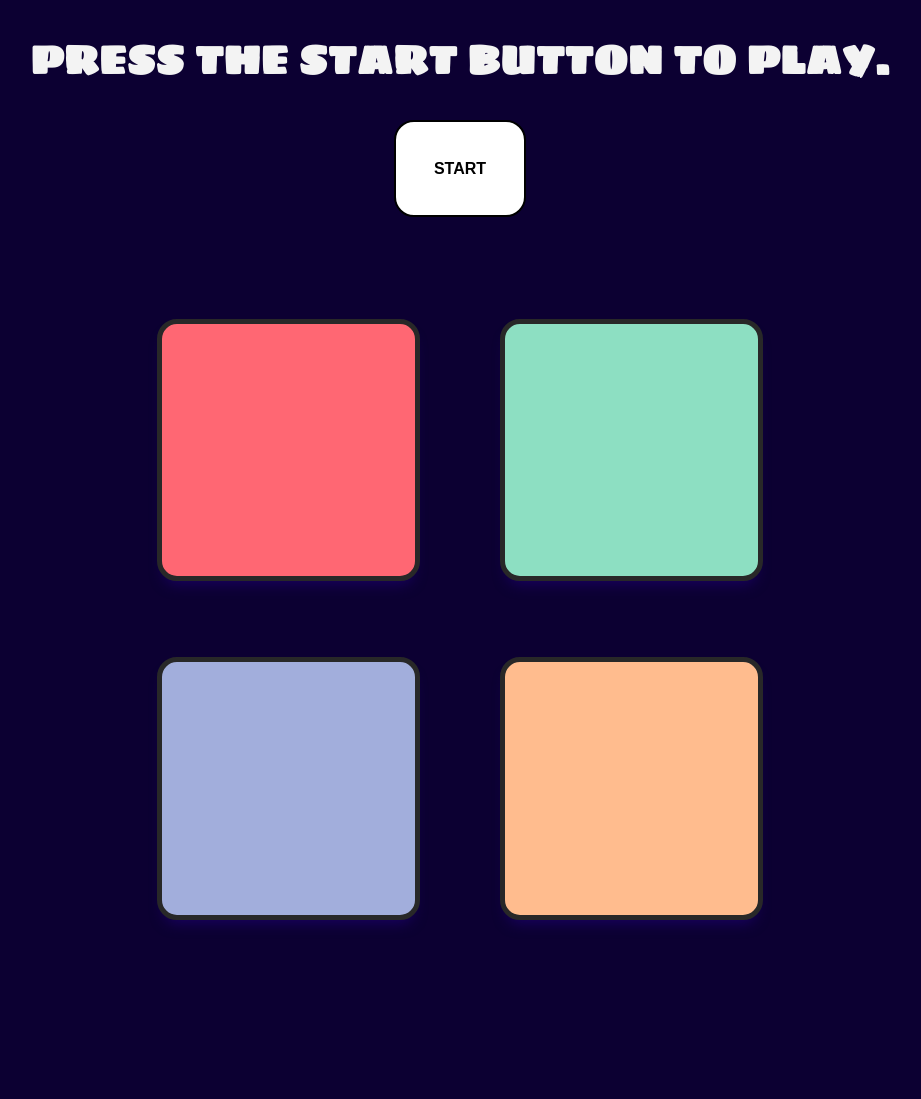
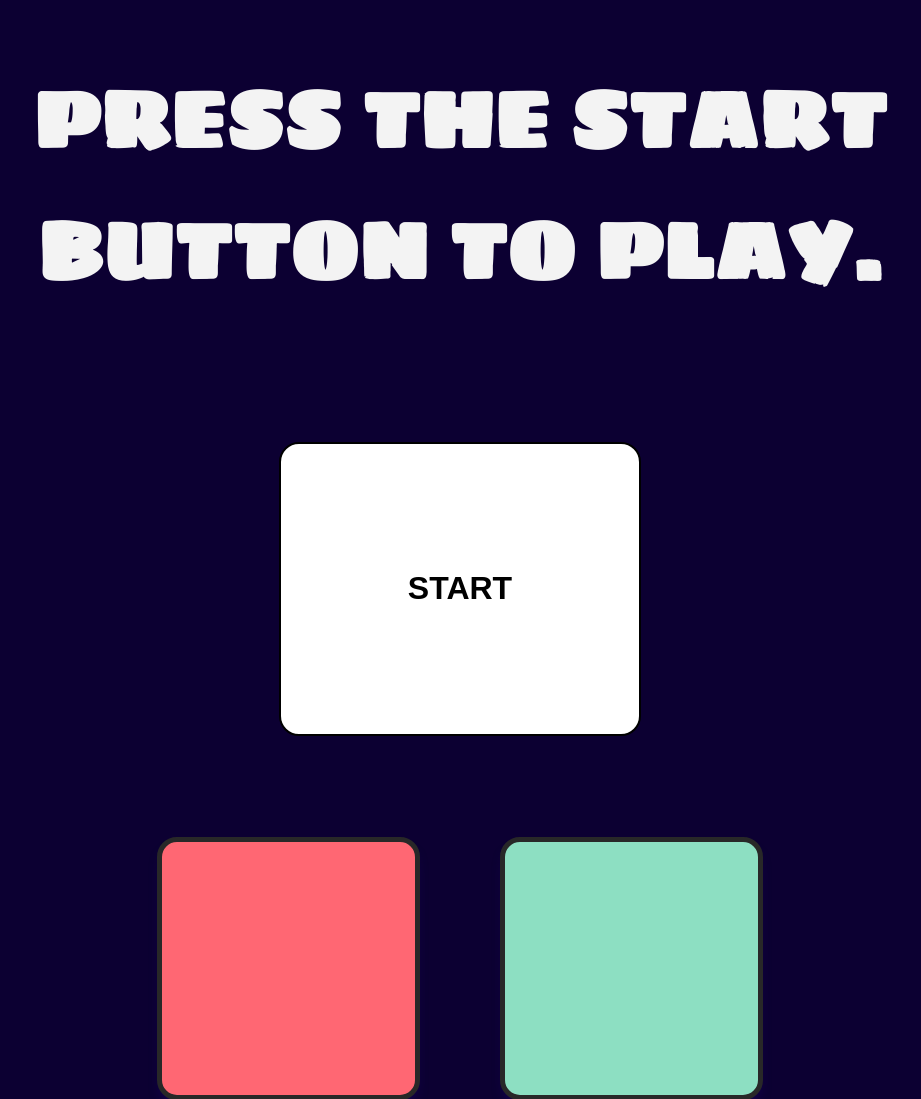
Before and after one commit to npim/SimonGame, a plain HTML site: page index.html in a window 1280 px wide. Shown: the top 1099 px of the page, without its empty margins (180-1101 px from the left). Before the commit the page ends 966 px from the top, so only its background shows below. Drawn offline with nearby package versions, Linux system fonts and the light colour scheme.

Commit message:
Update styles.css

```diff
--- a/styles.css
+++ b/styles.css
@@ -4,7 +4,7 @@ body {
 #level-title{
   font-family: 'Sigmar One', cursive;
   text-align: center;
-  font-size: 250%;
+  font-size: 5rem;
   color: #f3f3f3;
 }
 
@@ -15,13 +15,14 @@ h3 {
 }
 
 .button-container {
+  margin-top: 10%;
   text-align: center;
   margin-bottom: 5%;
 }
 
 .start-button {
-  padding: 3%;
-  font-size: 1rem;
+  padding: 10%;
+  font-size: 2rem;
   font-weight: bold;
   color: black;
   background-color: #fff;
```
